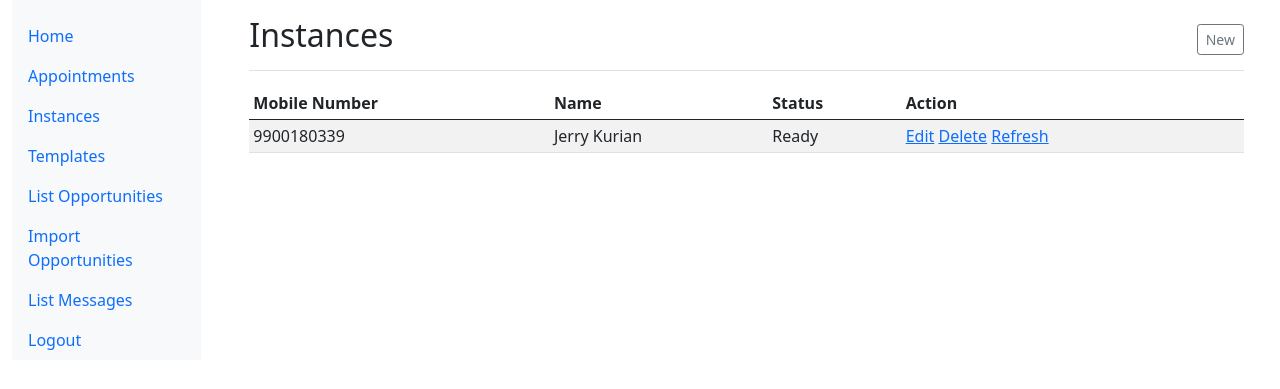
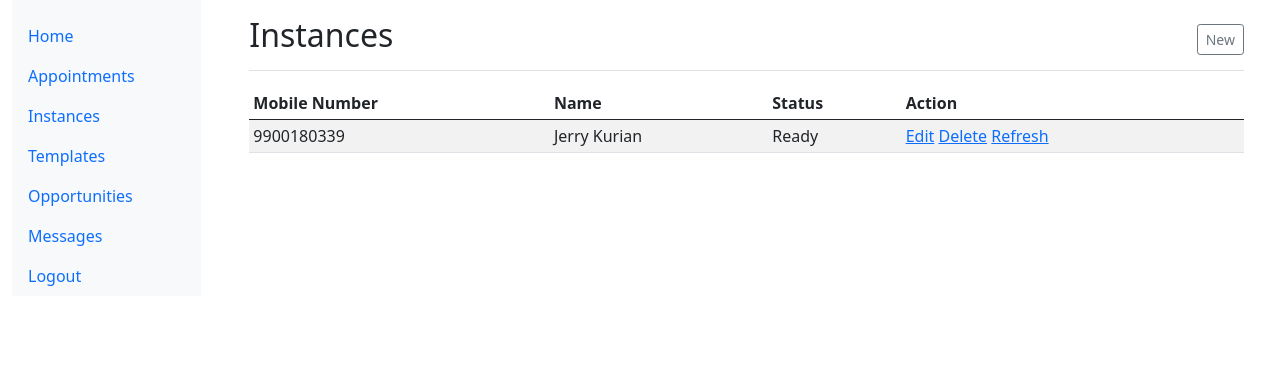
Before and after one commit to genai-jerry/whatsapp_helper, a Flask app: page /instance/ in a window 1280 px wide. Shown: the top 389 px of the page. Run offline with Flask 3, Linux system fonts and the light colour scheme; the visitor is signed in with stand-in values (Sample User, id 1); data comes from the database, SQL or seed files in the repository; data that the repository does not hold is empty; parts of the project's set-up code (start-up, migrations or seed data) failed here and were passed over.

Commit message:
Standardised menu names

```diff
--- a/templates/base.html
+++ b/templates/base.html
@@ -43,17 +43,13 @@
                             </li>
                             <li class="nav-item">
                                 <a class="nav-link active" aria-current="page" href="/opportunity">
-                                    List Opportunities
+                                    Opportunities
                                 </a>
                             </li>
-                            <li class="nav-item">
-                                <a class="nav-link active" aria-current="page" href="/opportunity/import">
-                                    Import Opportunities
-                                </a>
-                            </li>
+
                             <li class="nav-item">
                                 <a class="nav-link active" aria-current="page" href="/message/">
-                                    List Messages
+                                    Messages
                                 </a>
                             </li>
 
```
